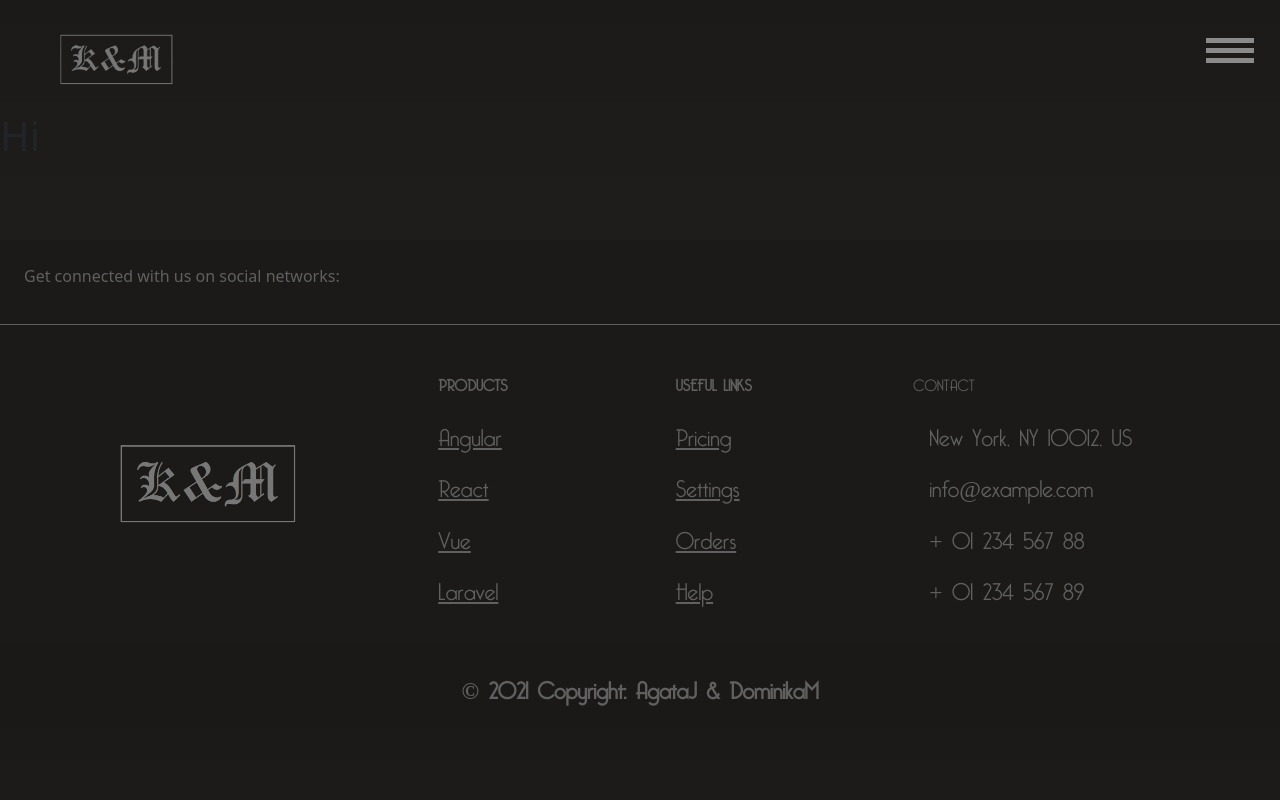
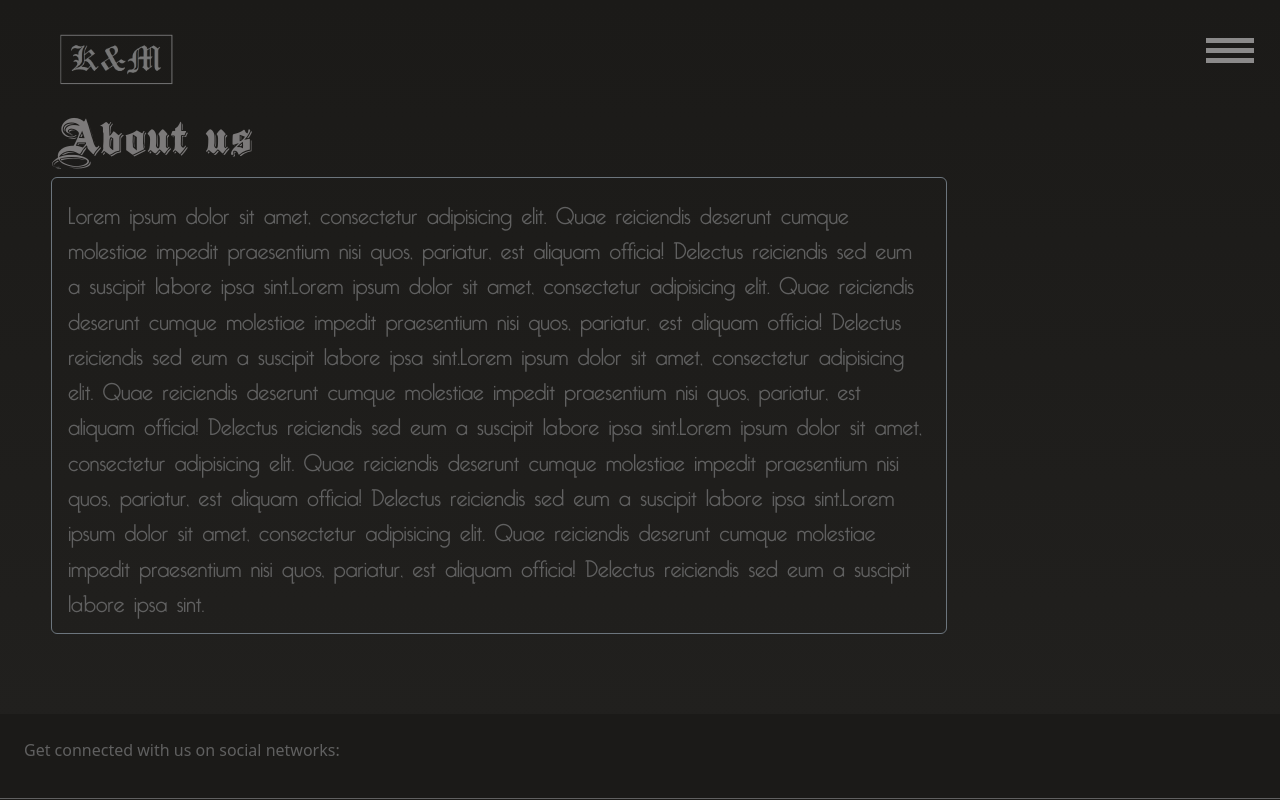
Before and after one commit to AgataJacyk/drukarnia, a Vue app: page /AboutUs in a window 1280 px wide. Shown: the top 800 px of the page. Built offline with nearby package versions, Linux system fonts and the light colour scheme.

Commit message:
about us

```diff
--- a/src/components/ONas.vue
+++ b/src/components/ONas.vue
@@ -1,3 +1,37 @@
 <template>
-    <h1>Hi</h1>
+  <h1 class="about-us">About us</h1>
+  <div class="card border-secondary bg-transparent" style="width: 70vw">
+    <div class="card-body">
+      <p class="card-text">
+        Lorem ipsum dolor sit amet, consectetur adipisicing elit. Quae
+        reiciendis deserunt cumque molestiae impedit praesentium nisi quos,
+        pariatur, est aliquam officia! Delectus reiciendis sed eum a suscipit
+        labore ipsa sint.Lorem ipsum dolor sit amet, consectetur adipisicing
+        elit. Quae reiciendis deserunt cumque molestiae impedit praesentium nisi
+        quos, pariatur, est aliquam officia! Delectus reiciendis sed eum a
+        suscipit labore ipsa sint.Lorem ipsum dolor sit amet, consectetur
+        adipisicing elit. Quae reiciendis deserunt cumque molestiae impedit
+        praesentium nisi quos, pariatur, est aliquam officia! Delectus
+        reiciendis sed eum a suscipit labore ipsa sint.Lorem ipsum dolor sit
+        amet, consectetur adipisicing elit. Quae reiciendis deserunt cumque
+        molestiae impedit praesentium nisi quos, pariatur, est aliquam officia!
+        Delectus reiciendis sed eum a suscipit labore ipsa sint.Lorem ipsum
+        dolor sit amet, consectetur adipisicing elit. Quae reiciendis deserunt
+        cumque molestiae impedit praesentium nisi quos, pariatur, est aliquam
+        officia! Delectus reiciendis sed eum a suscipit labore ipsa sint.
+      </p>
+    </div>
+  </div>
 </template>
+<style scoped lang="scss">
+.card {
+  margin-left: 4vw;
+}
+.about-us {
+  font-family: "ShadowedBlack";
+  font-size: calc(36px + (48 - 36) * ((100vw - 300px) / (2865 - 300)));
+  color: #7c7a7a;
+  margin-top: 1vh;
+  margin-left: 4vw;
+}
+</style>
```
